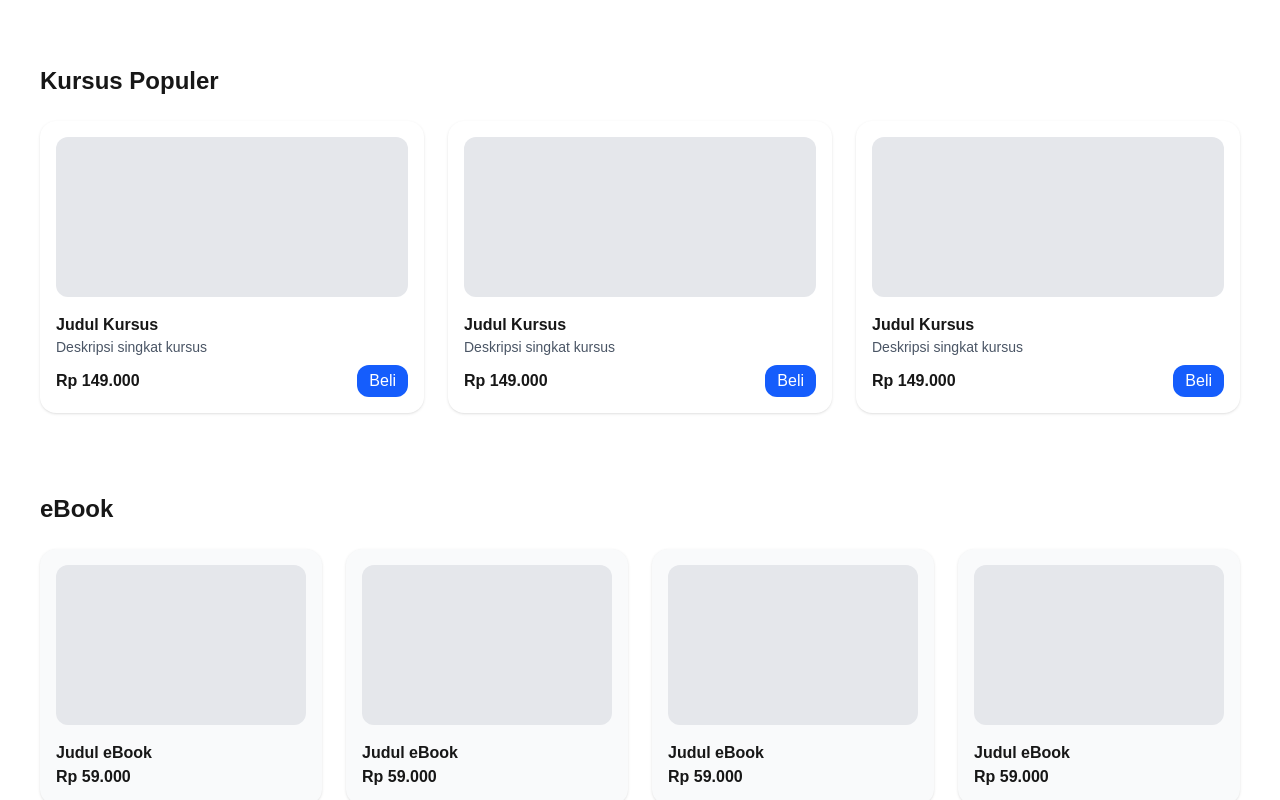
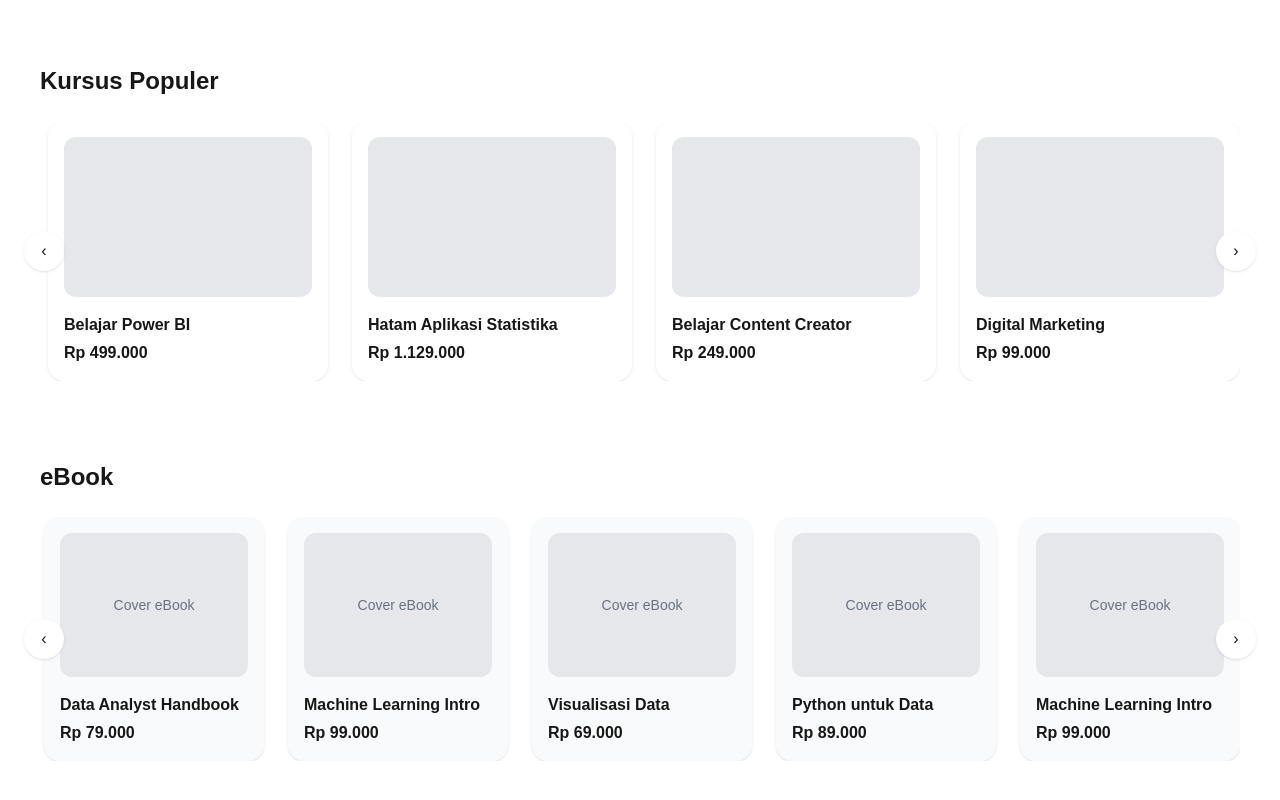
Before and after one commit to tharequest/kelasdata.com, a Next.js app: page / in a window 1280 px wide. Shown: the part 480-1280 px from the top of the page. Built offline with nearby package versions, Linux system fonts and the light colour scheme.

Commit message:
update homepage ui

```diff
--- a/app/page.tsx
+++ b/app/page.tsx
@@ -1,10 +1,9 @@
+import KursusCarousel from "@/components/KursusCarousel";
+import EbookCarousel from "@/components/EbookCarousel";
 
 
 export default function Home() {
   return (
-    <>
-
-
     <main className="pt-40">
       {/* Hero */}
       <section className="p-10 text-center">
@@ -22,43 +21,13 @@ export default function Home() {
       {/* Kursus */}
       <section className="p-10">
         <h3 className="text-2xl font-semibold mb-6">Kursus Populer</h3>
-          <div className="grid grid-cols-3 gap-6">
-            {[1, 2, 3].map((item) => (
-              <div
-                key={item}
-                className="bg-white rounded-2xl shadow p-4"
-              >
-                <div className="h-40 bg-gray-200 rounded-xl mb-4" />
-                <h4 className="font-semibold">Judul Kursus</h4>
-                <p className="text-sm text-gray-600 mb-2">
-                  Deskripsi singkat kursus
-                </p>
-                <div className="flex justify-between items-center">
-                  <span className="font-bold">Rp 149.000</span>
-                  <button className="bg-blue-600 text-white px-3 py-1 rounded-xl">
-                    Beli
-                  </button>
-                </div>
-              </div>
-            ))}
-          </div>
+        <KursusCarousel />
       </section>
 
       {/* Ebook */}
       <section className="p-10 bg-white">
         <h3 className="text-2xl font-semibold mb-6">eBook</h3>
-          <div className="grid grid-cols-4 gap-6">
-            {[1, 2, 3, 4].map((item) => (
-              <div
-                key={item}
-                className="bg-gray-50 rounded-2xl shadow p-4"
-              >
-                <div className="h-40 bg-gray-200 rounded-xl mb-4" />
-                <h4 className="font-semibold">Judul eBook</h4>
-                <span className="font-bold">Rp 59.000</span>
-              </div>
-            ))}
-          </div>
+        <EbookCarousel />
       </section>
 
       {/* Footer */}
@@ -66,6 +35,5 @@ export default function Home() {
         <p>© 2026 th-kelasdata. All rights reserved.</p>
       </footer>
     </main>
-    </>
   );
 }
--- /dev/null
+++ b/components/EbookCarousel.tsx
@@ -0,0 +1,71 @@
+"use client";
+
+import useEmblaCarousel from "embla-carousel-react";
+import Autoplay from "embla-carousel-autoplay";
+import { useRef } from "react";
+
+const ebooks = [
+  { id: 1, title: "Statistik Dasar", price: "Rp 59.000" },
+  { id: 2, title: "Data Analyst Handbook", price: "Rp 79.000" },
+  { id: 3, title: "Machine Learning Intro", price: "Rp 99.000" },
+  { id: 4, title: "Visualisasi Data", price: "Rp 69.000" },
+  { id: 5, title: "Python untuk Data", price: "Rp 89.000" },
+  { id: 6, title: "Machine Learning Intro", price: "Rp 99.000" },
+];
+
+export default function EbookCarousel() {
+  const autoplay = useRef(
+    Autoplay({ delay: 3500, stopOnInteraction: false })
+  );
+
+  const [emblaRef, emblaApi] = useEmblaCarousel(
+    { align: "start", loop: true },
+    [autoplay.current]
+  );
+
+  return (
+    <div className="relative">
+      {/* Viewport */}
+      <div className="overflow-hidden" ref={emblaRef}>
+        <div className="flex gap-6">
+          {ebooks.map((ebook) => (
+            <div
+              key={ebook.id}
+              className="min-w-[220px] bg-gray-50 rounded-2xl shadow p-4
+                         transition hover:-translate-y-1 hover:shadow-lg"
+            >
+              {/* Cover */}
+              <div className="h-36 bg-gray-200 rounded-xl mb-4 flex items-center justify-center text-gray-500 text-sm">
+                Cover eBook
+              </div>
+
+              {/* Info */}
+              <h4 className="font-semibold mb-1">{ebook.title}</h4>
+              <span className="font-bold">{ebook.price}</span>
+            </div>
+          ))}
+        </div>
+      </div>
+
+      {/* Prev */}
+      <button
+        onClick={() => emblaApi?.scrollPrev()}
+        className="absolute -left-4 top-1/2 -translate-y-1/2
+                   bg-white shadow rounded-full w-10 h-10
+                   flex items-center justify-center"
+      >
+        ‹
+      </button>
+
+      {/* Next */}
+      <button
+        onClick={() => emblaApi?.scrollNext()}
+        className="absolute -right-4 top-1/2 -translate-y-1/2
+                   bg-white shadow rounded-full w-10 h-10
+                   flex items-center justify-center"
+      >
+        ›
+      </button>
+    </div>
+  );
+}
--- /dev/null
+++ b/components/KursusCarousel.tsx
@@ -0,0 +1,59 @@
+"use client";
+
+import useEmblaCarousel from "embla-carousel-react";
+import Autoplay from "embla-carousel-autoplay";
+import { useRef } from "react";
+
+const courses = [
+  { id: 1, title: "Belajar Data Analyst", price: "Rp 849.000" },
+  { id: 2, title: "Belajar Power BI", price: "Rp 499.000" },
+  { id: 3, title: "Hatam Aplikasi Statistika", price: "Rp 1.129.000" },
+  { id: 4, title: "Belajar Content Creator", price: "Rp 249.000" },
+  { id: 5, title: "Digital Marketing", price: "Rp 99.000" },
+];
+
+export default function KursusCarousel() {
+  const autoplay = useRef(
+    Autoplay({ delay: 3000, stopOnInteraction: false })
+  );
+
+  const [emblaRef, emblaApi] = useEmblaCarousel(
+    { align: "start", loop: true },
+    [autoplay.current]
+  );
+
+  return (
+    <div className="relative">
+      <div className="overflow-hidden" ref={emblaRef}>
+        <div className="flex gap-6">
+          {courses.map((course) => (
+            <div
+              key={course.id}
+              className="min-w-[280px] bg-white rounded-2xl shadow p-4 transition hover:-translate-y-1 hover:shadow-lg"
+            >
+              <div className="h-40 bg-gray-200 rounded-xl mb-4" />
+              <h4 className="font-semibold mb-1">{course.title}</h4>
+              <span className="font-bold">{course.price}</span>
+            </div>
+          ))}
+        </div>
+      </div>
+
+      {/* Prev */}
+      <button
+        onClick={() => emblaApi?.scrollPrev()}
+        className="absolute -left-4 top-1/2 -translate-y-1/2 bg-white shadow rounded-full w-10 h-10 flex items-center justify-center"
+      >
+        ‹
+      </button>
+
+      {/* Next */}
+      <button
+        onClick={() => emblaApi?.scrollNext()}
+        className="absolute -right-4 top-1/2 -translate-y-1/2 bg-white shadow rounded-full w-10 h-10 flex items-center justify-center"
+      >
+        ›
+      </button>
+    </div>
+  );
+}
--- a/package.json
+++ b/package.json
@@ -9,6 +9,8 @@
     "lint": "eslint"
   },
   "dependencies": {
+    "embla-carousel-autoplay": "^8.6.0",
+    "embla-carousel-react": "^8.6.0",
     "next": "16.1.6",
     "react": "19.2.3",
     "react-dom": "19.2.3"
```
Also changed, not shown: components/courseCard.tsx (deleted), 1 other file (tests, documents, lock files or other folders). Lines whose indentation alone changed are shown as unchanged.
